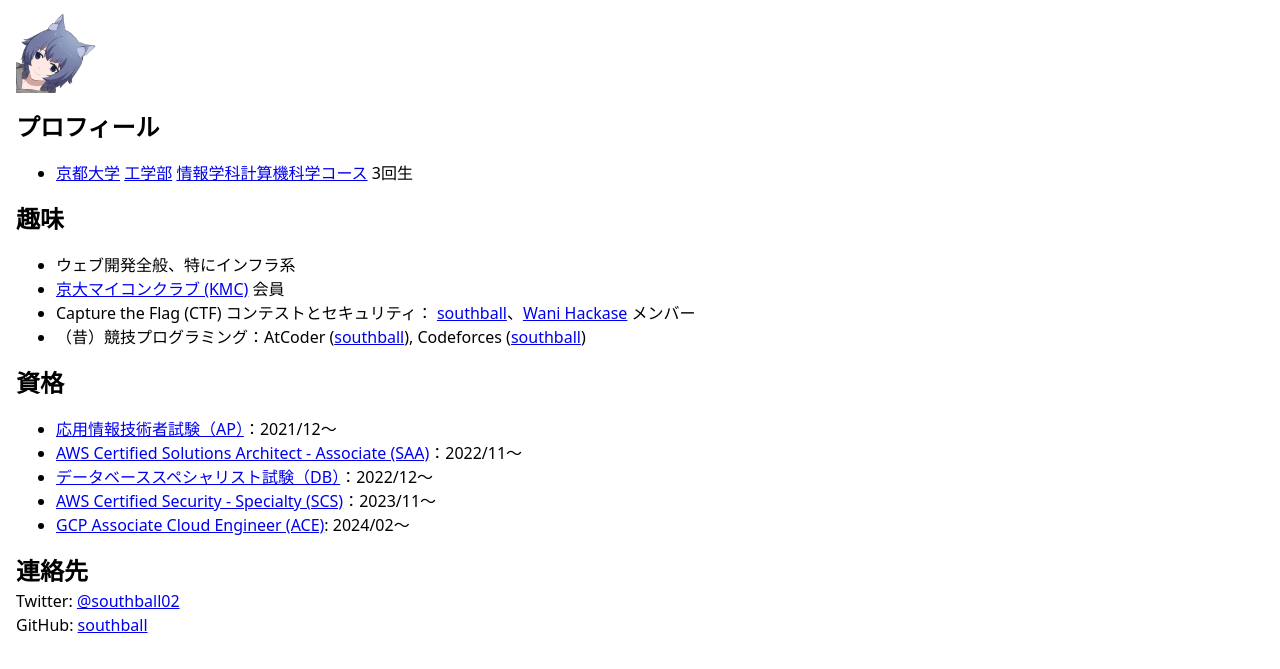
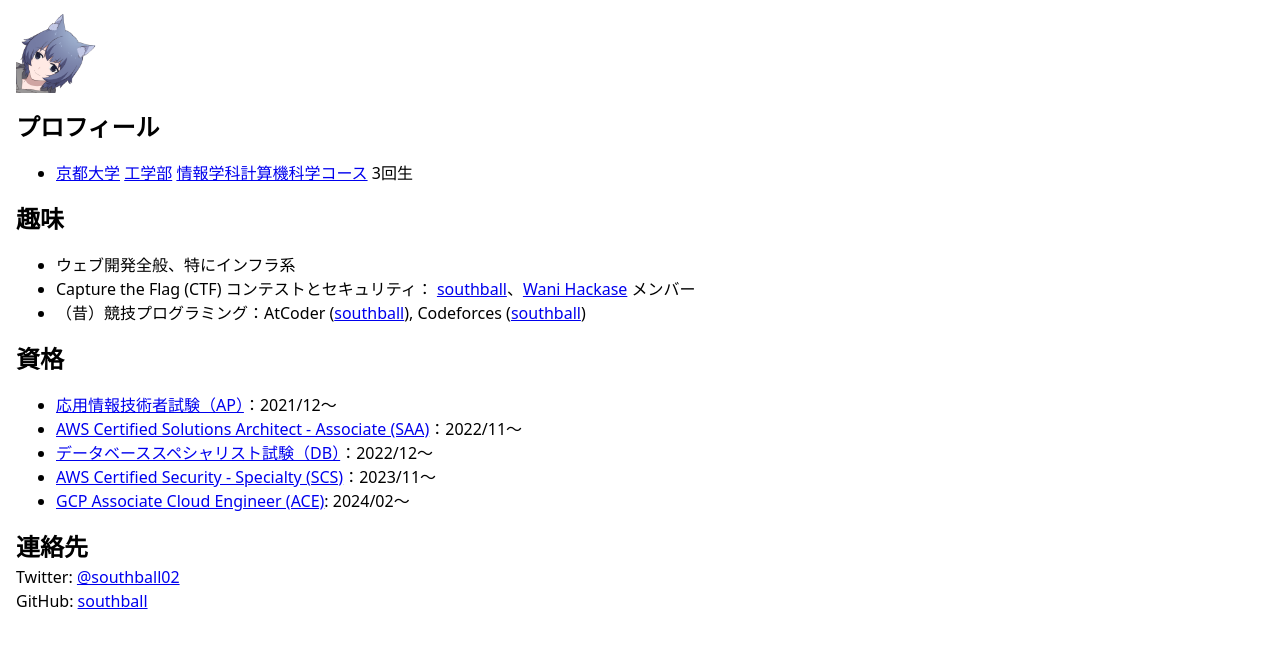
Before and after one commit to southball/southball.github.io, an Astro site: page /ja in a window 1280 px wide. Shown: the part 115-784 px from the top of the page. Built offline with nearby package versions, Linux system fonts and the light colour scheme; Astro itself is replaced by a stand-in of ours.

Commit message:
Remove KMC

```diff
--- a/src/components/page.astro
+++ b/src/components/page.astro
@@ -48,7 +48,6 @@
     <Section title={t.sections.interests.title}>
       <ul>
         <li set:html={md2html(t.sections.interests.web)} />
-        <li set:html={md2html(t.sections.interests.kmc)} />
         <li set:html={md2html(t.sections.interests.ctf)} />
         <li set:html={md2html(t.sections.interests.competitiveProgramming)} />
       </ul>
--- a/src/i18n.ts
+++ b/src/i18n.ts
@@ -15,7 +15,6 @@
     interests: {
       title: "Interests",
       web: `Everything related to web development, especially infrastructure and DevOps`,
-      kmc: `Member of [Kyoto Microcomputer Club (KMC)](http://kmc.gr.jp/)`,
       ctf: `Capture the Flag (CTF) competitions and security: [southball](https://ctftime.org/team/269046), member of [Wani Hackase](https://ctftime.org/team/70717/)`,
       competitiveProgramming: `(In the past) competitive programming: AtCoder ([southball](https://atcoder.jp/users/southball)), Codeforces ([southball](http://codeforces.com/profile/southball))`,
     },
@@ -50,7 +49,6 @@
     interests: {
       title: "趣味",
       web: `ウェブ開発全般、特にインフラ系`,
-      kmc: `[京大マイコンクラブ (KMC)](https://www.kmc.gr.jp/) 会員`,
       ctf: `Capture the Flag (CTF) コンテストとセキュリティ： [southball](https://ctftime.org/team/269046)、[Wani Hackase](https://ctftime.org/team/70717/) メンバー`,
       competitiveProgramming: `（昔）競技プログラミング：AtCoder ([southball](https://atcoder.jp/users/southball)), Codeforces ([southball](http://codeforces.com/profile/southball))`,
     },
```
